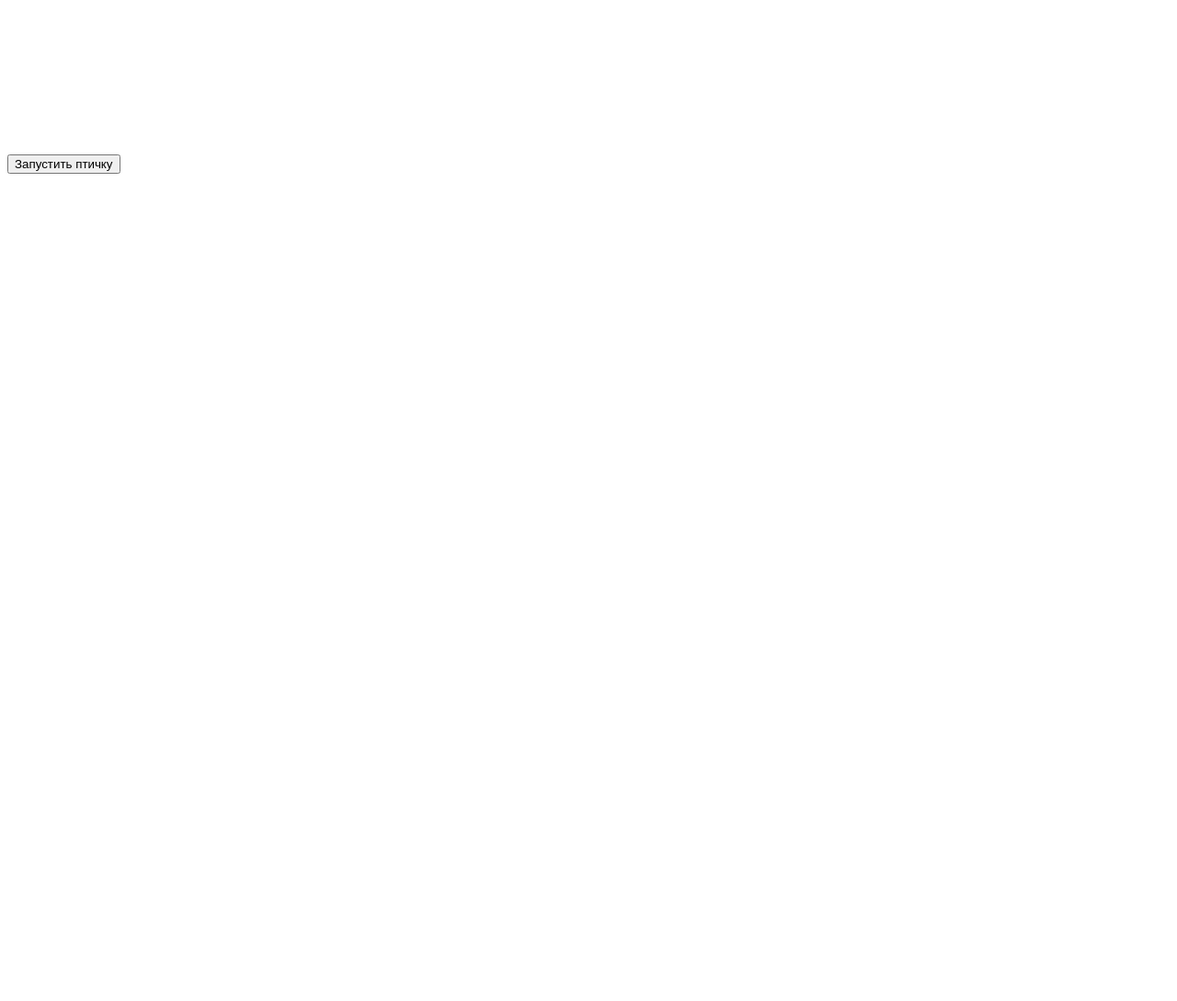
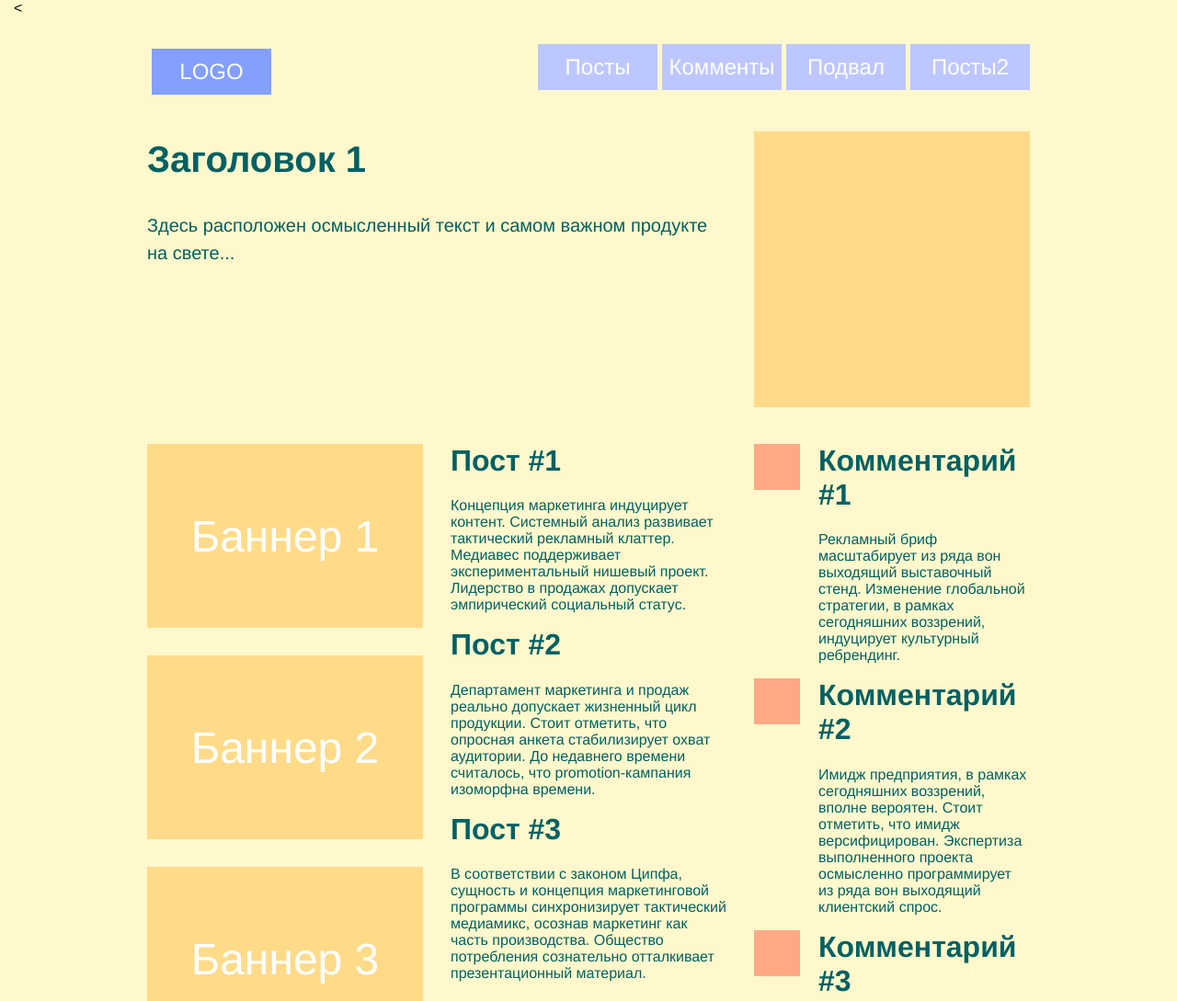
Before and after one commit to minionazavr/pages, a plain HTML site: page index.html in a window 1280 px wide. Shown: the top 1089 px of the page at 92% size. Before the commit the page ends 800 px from the top, so only its background shows below. Drawn offline with Linux system fonts and the light colour scheme.

Commit message:
Update index.html

```diff
--- a/index.html
+++ b/index.html
@@ -1,36 +1,280 @@
-<html>
+<<!DOCTYPE html>
+<html lang="ru" >
 <head>
+<meta charset="UTF-8">
+<title>Название страницы - отображается на вкладке браузера и в поиске</title>
 <style type="text/css">
-       #imgBird {
-            width: 150px;
-            height: 150px;
-            background-image: url(bird1.png);
-            background-repeat: no-repeat;
-            position: absolute;
+a{
+color: #fff;
+text-decoration: none;
+}
+html{
+background: #FFF8CC;
+min-height: 100%;
+font-family: Helvetica;
+display: flex;
+flex-direction: column;
+}
+body{
+margin: 0;
+padding: 0 15px;
+display: flex;
+flex-direction: column;
+flex: auto;
+}
+h1{
+margin-top: 0;
+}
+h1, p{
+color: #006064;
+}
+img{
+border: 0;
+}
+.header{
+width: 100%;
+min-width: 460px;
+max-width: 960px;
+margin: 0 auto 30px;
+padding: 30px 0 10px;
+display: flex;
+flex-wrap: wrap;
+justify-content: space-between;
+box-sizing: border-box;
+}
+.logo{
+font-size: 1.5rem;
+color: #fff;
+text-decoration: none;
+margin: 5px 0 0 5px;
+justify-content: center;
+align-items: center;
+display: flex;
+flex: none;
+align-items: center;
+background: #839FFF;
+width: 130px;
+height: 50px;
+}
+.nav{
+margin: -5px 0 0 -5px;
+display: flex;
+flex-wrap: wrap;
+}
+.nav-item{
+background: #BDC7FF;
+width: 130px;
+height: 50px;
+font-size: 1.5rem;
+color: #fff;
+text-decoration: none;
+display: flex;
+margin: 5px 0 0 5px;
+justify-content: center;
+align-items: center;
+}
+.sqr{
+height: 300px;
+width: 300px;
+background: #FFDB89;
 }
 
-       input {
-        margin-top: 160px;
+.main{
+width: 100%;
+min-width: 460px;
+max-width: 960px;
+margin: auto;
+flex: auto;
+box-sizing: border-box;
+}
+.box{
+font-size: 1.25rem;
+line-height: 1.5;
+margin: 0 0 40px -50px;
+display: flex;
+flex-wrap: wrap;
+justify-content: center;
+}
+.box-base{
+margin-left: 50px;
+flex: 1 0 430px;
+}
+.box-side{
+margin-left: 50px;
+font: none;
+}
+.box-img{
+max-width: 100%;
+height: auto;
+}
+.content{
+margin-bottom: 30px;
+display: flex;
+flex-wrap: wrap;
+}
+.banners{
+flex: 1 1 200px;
+}
+.banner{
+background: #FFDB89;
+width: 100%;
+min-width: 100px;
+min-height: 200px;
+font-size: 3rem;
+color: #fff;
+margin: 0 0 30px 0;
+display: flex;
+justify-content: center;
+align-items: center;
+}
+.posts{
+margin: 0 0 30px 30px;
+flex: 1 1 200px;
+}
+.comments{
+margin: 0 0 30px 30px;
+flex: 1 1 200px;
+}
+.comment{
+display: flex;
+}
+.comment-side{
+padding-right: 20px;
+flex: none;
+}
+.comment-base{
+flex: auto;
+}
+.comment-avatar{
+background: #FFA985;
+width: 50px;
+height: 50px;
+}
+.footer{
+background: #FF3366;
+width: 100%;
+max-width: 960px;
+min-width: 460px;
+color: #fff;
+margin: auto;
+padding: 15px;
+box-sizing: border-box;
+}
+
+@media screen and  (max-width: 800px) {
+.banners{
+margin-left: -30px;
+display: flex;
+flex-basis: 100%;
+}
+.banner{
+margin-left: 30px;
+}
+.posts{
+margin-left: 0;
+}
+}
+@media screen and  (max-width: 600px) {
+.content{
+display: block;
+}
+.banners{
+margin: 0;
+display: block;
+}
+.banner{
+margin-left: 0;
+}
+.posts{
+margin: 0;
+}
 }
 </style>
-    <head/>
+</head>
 <body>
-        <div id='imgBird'></div>
-        <input type=button value='Запустить птичку' onclick='Start();'>
+<header class="header">
+<a class="logo">
+LOGO
+</a>
+<nav class="nav">
+<a href="#posts" class="nav-item">Посты</a>
+<a href="#comments" class="nav-item">Комменты</a>
+<a href="#footer" class="nav-item">Подвал</a>
+<a href="#posts" class="nav-item">Посты2</a>
+</nav>
 
-        <script type="text/javascript">
+</header>
+<main class="main">
+<div class="box">
+<div class="box-base">
+<h1>Заголовок 1</h1>
+<p>Здесь расположен осмысленный текст и самом важном продукте на свете...</p>
+</div>
+<div class="box-side">
+<div class="sqr">
 
-        var element = document.getElementById("imgBird");
+</div>
+</div>
+</div>
+<div class="content">
+<div class="banners">
+<div class="banner">Баннер 1</div>
+<div class="banner">Баннер 2</div>
+<div class="banner">Баннер 3</div>
+</div>
+<div class="posts"  id="posts">
+<div class="post">
+<h1>Пост #1</h1>
+<p>Концепция маркетинга индуцирует контент. Системный анализ развивает тактический рекламный клаттер. Медиавес поддерживает экспериментальный нишевый проект. Лидерство в продажах допускает эмпирический социальный статус.</p>
+</div>
+<div class="post">
+<h1>Пост #2</h1>
+<p>Департамент маркетинга и продаж реально допускает жизненный цикл продукции. Стоит отметить, что опросная анкета стабилизирует охват аудитории. До недавнего времени считалось, что promotion-кампания изоморфна времени. </p>
+</div>
+<div class="post">
+<h1>Пост #3</h1>
+<p>В соответствии с законом Ципфа, сущность и концепция маркетинговой программы синхронизирует тактический медиамикс, осознав маркетинг как часть производства. Общество потребления сознательно отталкивает презентационный материал.</p>
+</div>
+</div>
+<div class="comments"  id="comments">
+<div class="comment">
+<div class="comment-side">
+<div class="comment-avatar">
 
-        function Start()
-        {
-            for(var i = 0; i < 100; i++)
-            {
-                element.style.marginLeft = i + "px";
-                element.style.marginTop = i + "px";
-            }
-        }
+</div>
+</div>
+<div class="comment-base">
+<h1 class="comment-title">Комментарий #1</h1>
+<p>Рекламный бриф масштабирует из ряда вон выходящий выставочный стенд. Изменение глобальной стратегии, в рамках сегодняшних воззрений, индуцирует культурный ребрендинг.</p>
+</div>
+</div>
+<div class="comment">
+<div class="comment-side">
+<div class="comment-avatar">
 
-        </script>
+</div>
+</div>
+<div class="comment-base">
+<h1 class="comment-title">Комментарий #2</h1>
+<p>Имидж предприятия, в рамках сегодняшних воззрений, вполне вероятен. Стоит отметить, что имидж версифицирован. Экспертиза выполненного проекта осмысленно программирует из ряда вон выходящий клиентский спрос. </p>
+</div>
+</div>
+<div class="comment">
+<div class="comment-side">
+<div class="comment-avatar">
+
+</div>
+</div>
+<div class="comment-base">
+<h1 class="comment-title">Комментарий #3</h1>
+<p>Представляется логичным, что особенность рекламы нейтрализует потребительский сегмент рынка. Изменение глобальной стратегии редко соответствует рыночным ожиданиям. </p>
+</div>
+</div>
+</div>
+</div>
+</main>
+<footer class="footer"  id="footer">
+Подвал сайта расположен, как это ни странно внизу, здесь можно разместить контакты и другую информацию...
+</footer>
 </body>
 </html>
```
Lines whose indentation alone changed are shown as unchanged.
